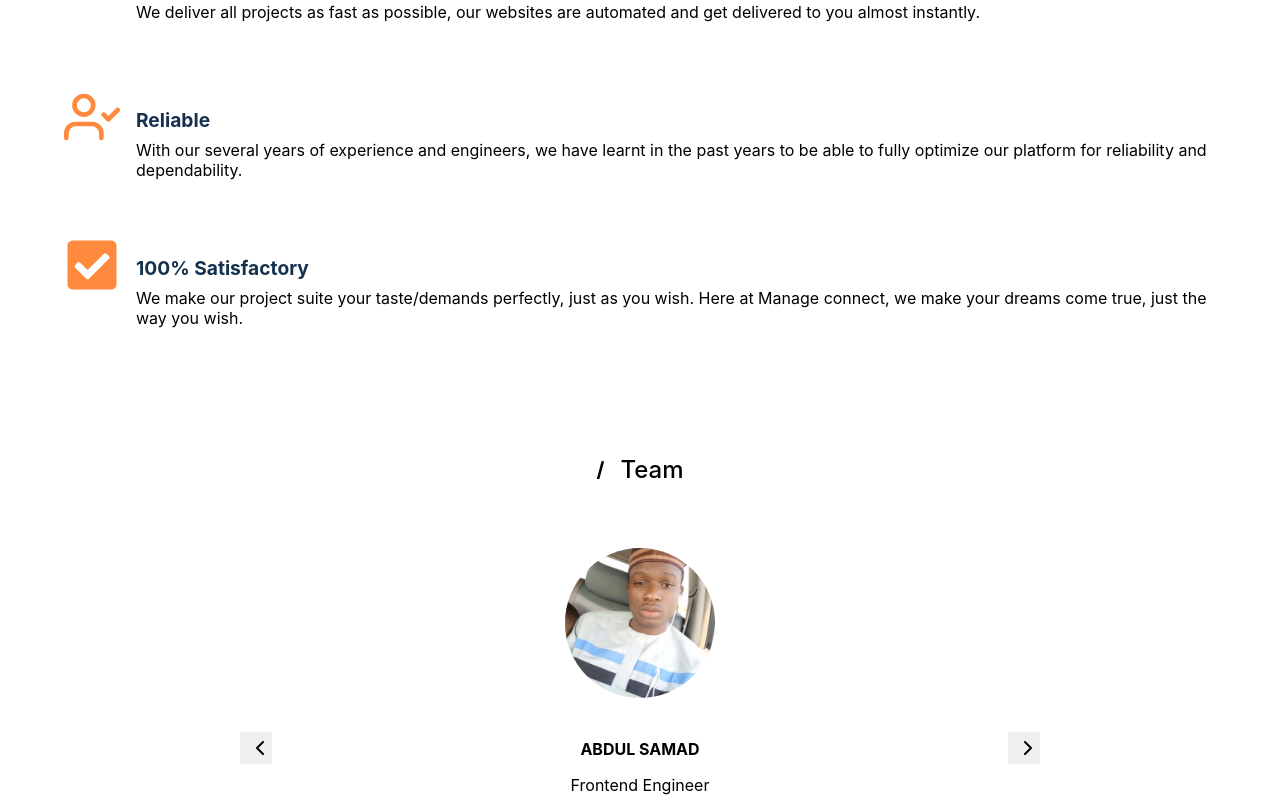
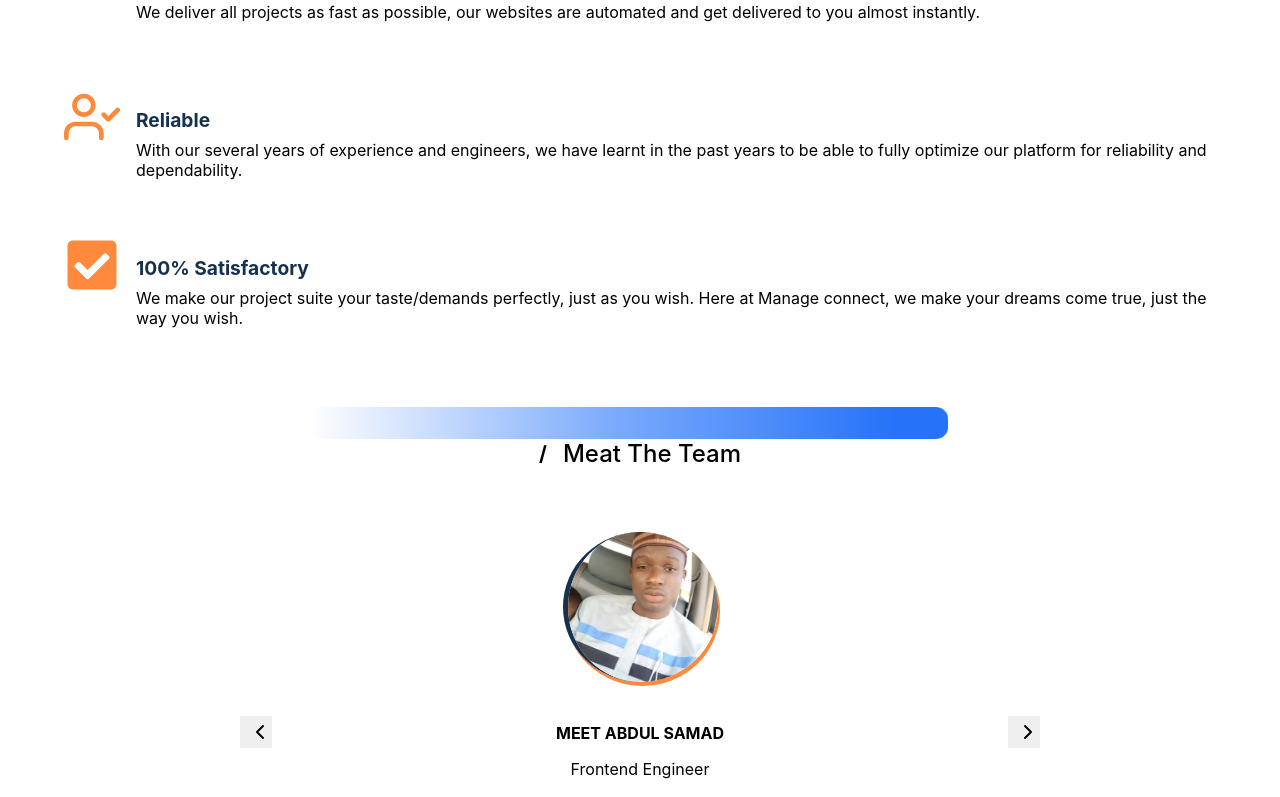
Before and after one commit to Farouk-Adedamola/subarena, a React (Create React App) app: page / in a window 1280 px wide. Shown: the part 2000-2797 px from the top of the page. Built offline with nearby package versions, Linux system fonts and the light colour scheme.

Commit message:
edit meet section

```diff
--- a/src/Components/Header/Area/Area.module.css
+++ b/src/Components/Header/Area/Area.module.css
@@ -140,7 +140,6 @@
   .main p {
     width: 50vw;
     padding-top: 0;
-    padding-bottom: 2rem;
     margin-top: 0;
     font-size: 1.5rem;
     color: #1377ce;
--- a/src/Components/WhoWeAre/Team/Team.css
+++ b/src/Components/WhoWeAre/Team/Team.css
@@ -1,7 +1,63 @@
 .section {
+  margin-top: 0;
+  transform: translateY(-3rem);
   width: 90vw;
   margin: 5rem auto;
+  /* background: #333333; */
   /* max-width: 700px; */
+}
+
+.undercontainer {
+  width: 80vw;
+  margin: 0 auto;
+}
+
+.underline {
+  width: 50vw;
+  height: 2rem;
+  border-radius: 0.8rem;
+  background: rgb(255, 255, 255);
+  background: linear-gradient(
+    90deg,
+    rgba(255, 255, 255, 1) 0%,
+    rgba(122, 170, 252, 1) 48%,
+    rgba(37, 115, 249, 1) 92%
+  );
+  /* margin: 0 auto; */
+  transition: all 1s;
+  animation: yourAnimation 5s linear 0s infinite normal none;
+}
+
+@keyframes yourAnimation {
+  0% {
+    transform: translateX(-5%);
+  }
+  15% {
+    transform: translateX(15%);
+  }
+  30% {
+    transform: translateX(45%);
+  }
+  45% {
+    transform: translate(70%);
+  }
+  60% {
+    transform: translateX(45%);
+  }
+  80% {
+    transform: translateX(15%);
+  }
+  100% {
+    transform: translateX(-5%);
+    background: rgb(37, 115, 249);
+    background: linear-gradient(
+      90deg,
+      rgba(37, 115, 249, 1) 8%,
+      rgba(122, 170, 252, 1) 52%,
+      rgba(255, 255, 255, 1) 100%
+    );
+    transition: all 1s;
+  }
 }
 
 @media screen and (min-width: 992px) {
@@ -16,13 +72,13 @@
 }
 .title h2 {
   display: flex;
+  margin-top: 0;
   align-items: center;
   justify-content: center;
   font-weight: 500;
 }
 .title span {
   font-size: 0.85em;
-  /* color: var(--clr-primary-5); */
   margin-right: 1rem;
   font-weight: 700;
 }
@@ -44,8 +100,8 @@
   width: 150px;
   height: 150px;
   object-fit: cover;
-  /* border: 4px solid var(--clr-grey-8); */
-  /* box-shadow: var(--dark-shadow); */
+  border-left: 5px solid #15314e;
+  box-shadow: 2px 4px #ff8a3d;
 }
 article h4 {
   text-transform: uppercase;
--- a/src/Components/WhoWeAre/Team/Team.js
+++ b/src/Components/WhoWeAre/Team/Team.js
@@ -28,9 +28,12 @@ const Team = () => {
 
   return (
     <section className="section">
+      <div className="undercontainer">
+        <div className="underline"></div>
+      </div>
       <div className="title">
         <h2>
-          <span>/</span>Team
+          <span>/</span>Meat The Team
         </h2>
       </div>
       <div className="section-center">
--- a/src/Components/WhoWeAre/Team/data.js
+++ b/src/Components/WhoWeAre/Team/data.js
@@ -6,18 +6,18 @@ const people = [
   {
     id: 1,
     image: farouk,
-    name: "Farouk adedamola",
-    title: "frontend engineer",
+    name: "Meet Farouk adedamola",
+    title: "web developer",
     quote:
-      "Fingerstache umami squid, kinfolk subway tile selvage tumblr man braid viral kombucha gentrify fanny pack raclette pok pok mustache.",
+      "Farouk adedamola is web developer with vast experience across various stacks. With experience worth over 3 years. ",
   },
   {
     id: 2,
     image: samad,
-    name: "Abdul samad",
+    name: "meet Abdul samad",
     title: "frontend engineer",
     quote:
-      "Gastropub sustainable tousled prism occupy. Viral XOXO roof party brunch actually, chambray listicle microdosing put a bird on it paleo subway tile squid umami.",
+      "Abdul samad is a front end web developer with experience worth over 2years in frontend development",
   },
   {
     id: 3,
@@ -25,7 +25,7 @@ const people = [
     name: "ishola victor",
     title: "backend engineer",
     quote:
-      "Drinking vinegar polaroid street art echo park, actually semiotics next level butcher master cleanse hammock flexitarian ethical paleo.",
+      "Victor ishola is a passionate backend engineer with experience 2 years of coding eperience.",
   },
 ];
 
--- a/src/index.css
+++ b/src/index.css
@@ -7,7 +7,6 @@ body {
     sans-serif;
   -webkit-font-smoothing: antialiased;
   -moz-osx-font-smoothing: grayscale;
-  /* margin: 1rem; */
 }
 
 code {
@@ -15,9 +14,3 @@ code {
   font-family: source-code-pro, Menlo, Monaco, Consolas, "Courier New",
     monospace;
 }
-
-@media screen and (max-width: 450px) {
-  body {
-    /* margin: 1rem; */
-  }
-}
```
Also changed, not shown: src/Components/WhoWeAre/Team/Alternative.js (deleted, +0 -96 lines).
